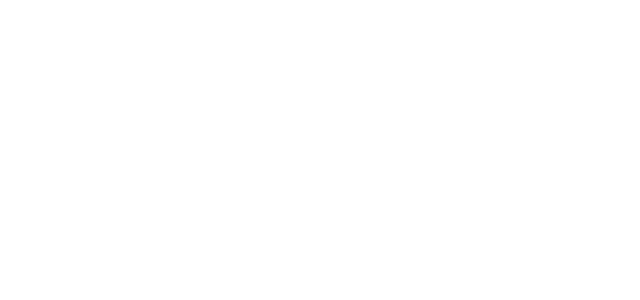
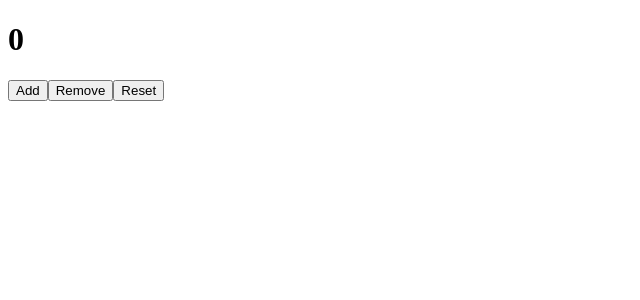
Before and after one commit to Mariowebcs/React-exercise, a React (Create React App) app: page / in a window 1280 px wide. Shown: the top 300 px of the page, without its empty margins (0-640 px from the left). Built offline with nearby package versions, Linux system fonts and the light colour scheme.

Commit message:
added exercise-56

```diff
--- a/src/App.js
+++ b/src/App.js
@@ -1,12 +1,12 @@
-import React from 'react';
+import React from "react";
+import ClickCounter from "./ClickCounter";
 
 const App = () => {
-    return (
-        <div>
-
-        </div>
-    )
+  return (
+    <div>
+      <ClickCounter initialvalue={0} />
+    </div>
+  );
 };
 
-
 export default App;
--- /dev/null
+++ b/src/ClickCounter.js
@@ -0,0 +1,18 @@
+import useCounter from "./useCounter";
+
+const ClickCounter = ({ initialvalue }) => {
+  const { value, onIncrement, onDecrement, onReset } = useCounter({
+    initialvalue,
+  });
+
+  return (
+    <div>
+      <h1>{value}</h1>
+      <button onClick={onIncrement}>Add</button>
+      <button onClick={onDecrement}>Remove</button>
+      <button onClick={onReset}>Reset</button>
+    </div>
+  );
+};
+
+export default ClickCounter;
--- /dev/null
+++ b/src/useCounter.js
@@ -0,0 +1,26 @@
+import { React, useCallback, useState } from "react";
+
+const useCounter = ({ initialvalue }) => {
+  const [counter, setCounter] = useState(initialvalue);
+
+  const handleIncrement = useCallback(() => {
+    setCounter((prev) => prev + 1);
+  }, []);
+
+  const handleDecrement = useCallback(() => {
+    setCounter((prev) => prev - 1);
+  }, []);
+
+  const handleReset = useCallback(() => {
+    setCounter(initialvalue);
+  }, [initialvalue]);
+
+  return {
+    value: counter,
+    onIncrement: handleIncrement,
+    onDecrement: handleDecrement,
+    onReset: handleReset,
+  };
+};
+
+export default useCounter;
```
